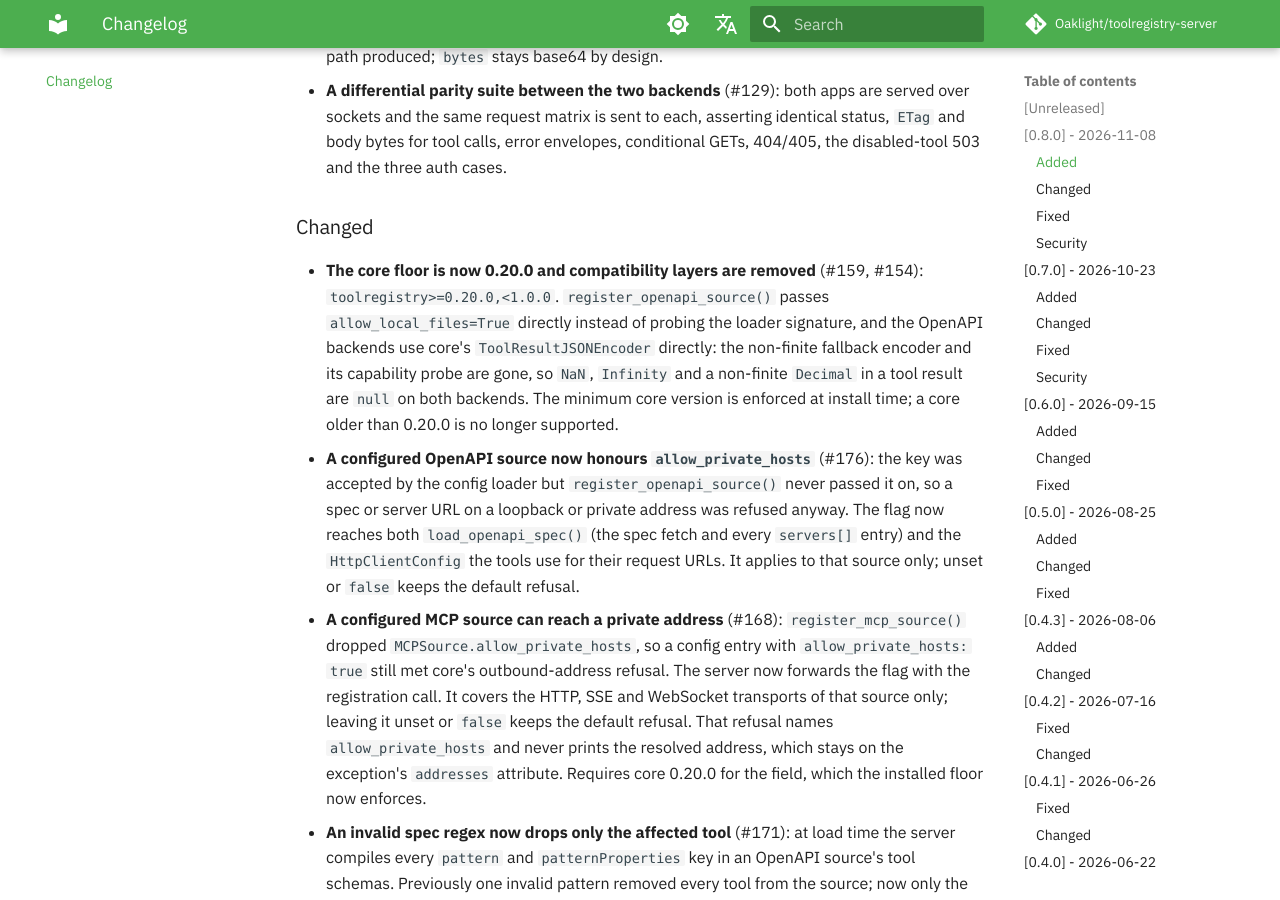
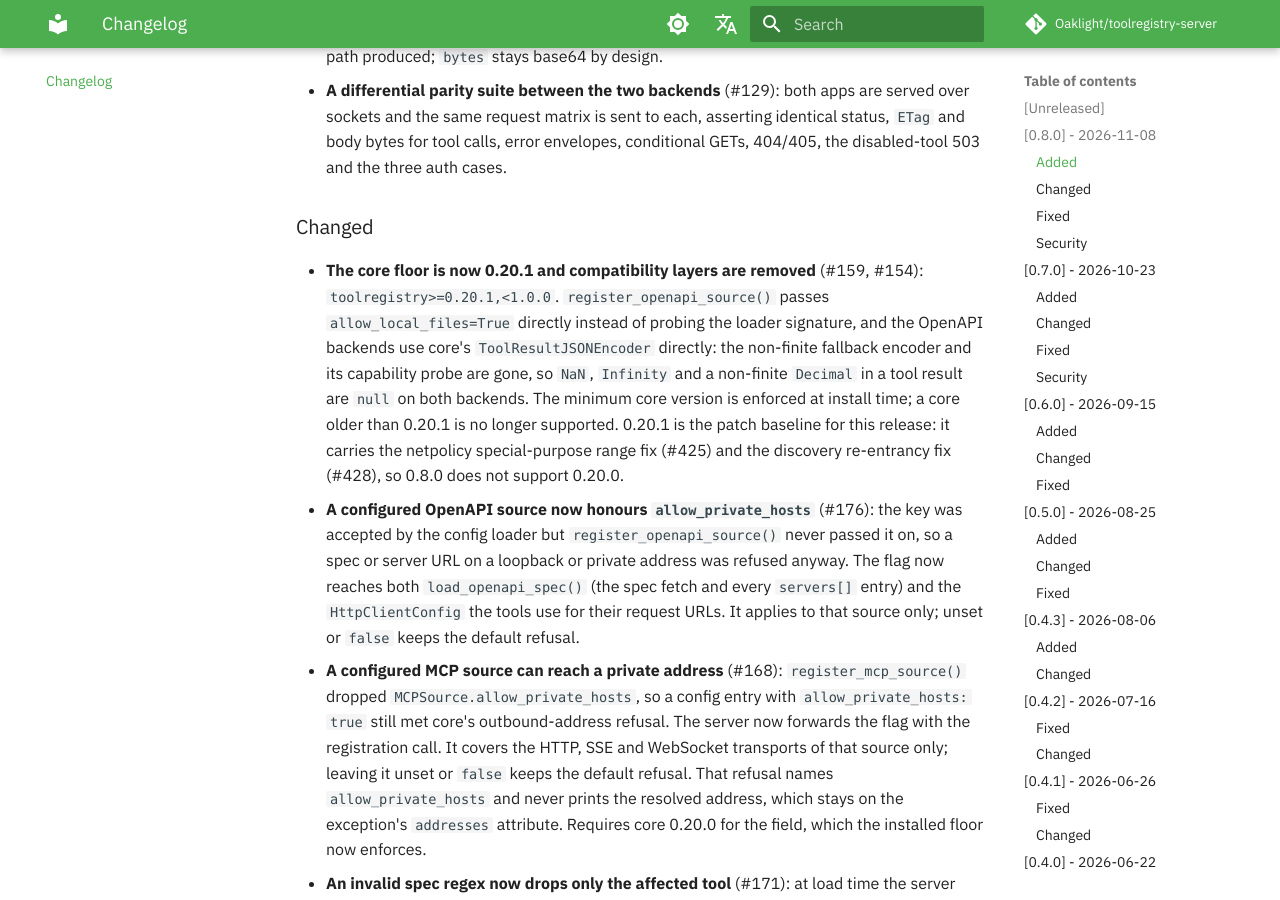
Before and after one commit to Oaklight/toolregistry-server, an MkDocs documentation site: the page built from docs/changelog.md, in a window 1280 px wide and 900 px high, scrolled down 1195 px. Built offline with MkDocs 1.6.1 and Material for MkDocs 9.7.7, drawn with Linux system fonts in a browser that asks for light colours; some web fonts are replaced; comment, search, counter and statistics services are not loaded.

Commit message:
docs(changelog): raise the 0.8.0 floor to core 0.20.1

```diff
--- a/docs/changelog.md
+++ b/docs/changelog.md
@@ -17,7 +17,7 @@ The format is based on [Keep a Changelog](https://keepachangelog.com/en/1.1.0/),
 
 ### Changed
 
-- **The core floor is now 0.20.0 and compatibility layers are removed** (#159, #154): `toolregistry>=0.20.0,<1.0.0`. `register_openapi_source()` passes `allow_local_files=True` directly instead of probing the loader signature, and the OpenAPI backends use core's `ToolResultJSONEncoder` directly: the non-finite fallback encoder and its capability probe are gone, so `NaN`, `Infinity` and a non-finite `Decimal` in a tool result are `null` on both backends. The minimum core version is enforced at install time; a core older than 0.20.0 is no longer supported.
+- **The core floor is now 0.20.1 and compatibility layers are removed** (#159, #154): `toolregistry>=0.20.1,<1.0.0`. `register_openapi_source()` passes `allow_local_files=True` directly instead of probing the loader signature, and the OpenAPI backends use core's `ToolResultJSONEncoder` directly: the non-finite fallback encoder and its capability probe are gone, so `NaN`, `Infinity` and a non-finite `Decimal` in a tool result are `null` on both backends. The minimum core version is enforced at install time; a core older than 0.20.1 is no longer supported. 0.20.1 is the patch baseline for this release: it carries the netpolicy special-purpose range fix (#425) and the discovery re-entrancy fix (#428), so 0.8.0 does not support 0.20.0.
 - **A configured OpenAPI source now honours `allow_private_hosts`** (#176): the key was accepted by the config loader but `register_openapi_source()` never passed it on, so a spec or server URL on a loopback or private address was refused anyway. The flag now reaches both `load_openapi_spec()` (the spec fetch and every `servers[]` entry) and the `HttpClientConfig` the tools use for their request URLs. It applies to that source only; unset or `false` keeps the default refusal.
 - **A configured MCP source can reach a private address** (#168): `register_mcp_source()` dropped `MCPSource.allow_private_hosts`, so a config entry with `allow_private_hosts: true` still met core's outbound-address refusal. The server now forwards the flag with the registration call. It covers the HTTP, SSE and WebSocket transports of that source only; leaving it unset or `false` keeps the default refusal. That refusal names `allow_private_hosts` and never prints the resolved address, which stays on the exception's `addresses` attribute. Requires core 0.20.0 for the field, which the installed floor now enforces.
 - **An invalid spec regex now drops only the affected tool** (#171): at load time the server compiles every `pattern` and `patternProperties` key in an OpenAPI source's tool schemas. Previously one invalid pattern removed every tool from the source; now only the tools whose own schema contains it are dropped, each with an error log naming the tool, the schema path and the pattern, and the source counts as failed only when no tool survives. `--strict-spec-regex` keeps the all-or-nothing behaviour and aborts startup. The load-time walker also no longer treats a property or definition *named* `default`, `example`, `enum` or `const` as a data keyword, so a schema such as `{"properties": {"default": {"pattern": "("}}}` is checked.
```
